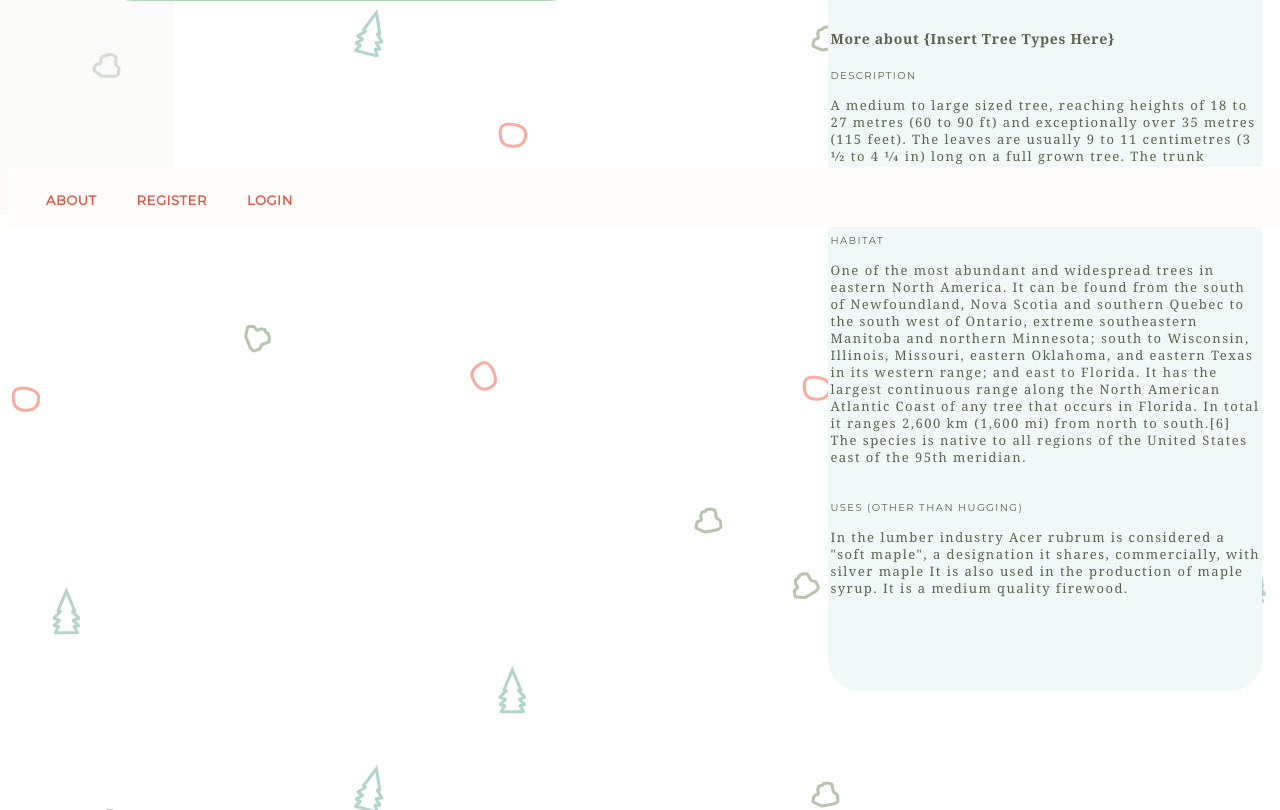
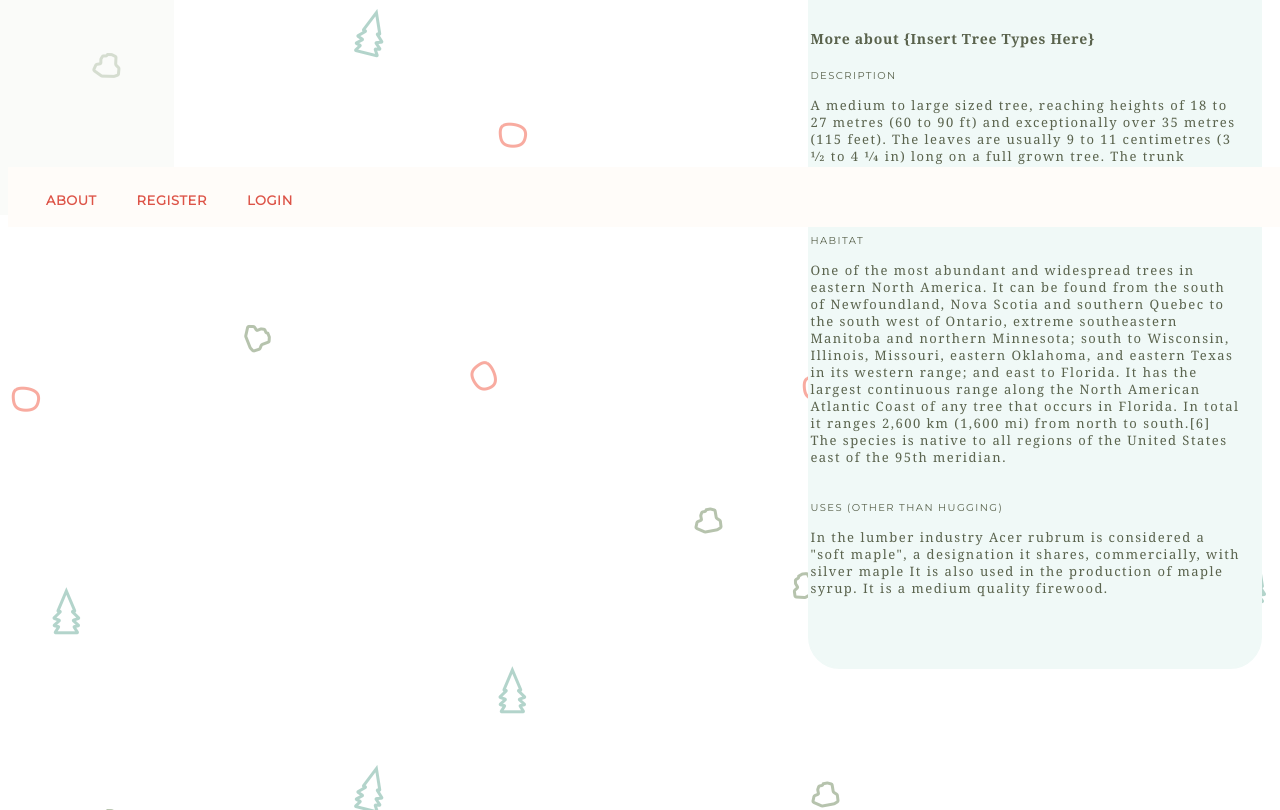
Before and after one commit to CZMoodyDev/HugATreeApp, a Django app: page /about/ in a window 1280 px wide. Shown: the part 573-1383 px from the top of the page. Run offline with Django 3.2, Linux system fonts and the light colour scheme; some libraries are stand-ins or nearby versions; some web fonts are replaced.

Commit message:
added a property to tree-container

```diff
--- a/static/css/hug.css
+++ b/static/css/hug.css
@@ -376,14 +376,13 @@
 .tree-info-container {
     float: right;
     width: 430px;
-    height: 1090px;
     right: 0;
     top: -220px;
     background-color: #F0F9F7;
     -webkit-border-radius: 32px;
     border-radius: 32px;
     border: 2px solid #F0F9F7;
-    padding-top: 30px;
+    padding: 30px 20px 40px 0;
 }
 
 .tree-info-line {
@@ -471,6 +470,10 @@
         margin-bottom: 40px;
     }
 
+    .row2-treeDetail {
+        margin-bottom: 50px;
+    }
+
     .box-treeDetail {
         width: 100vw;
         margin-bottom: 60px;
```
